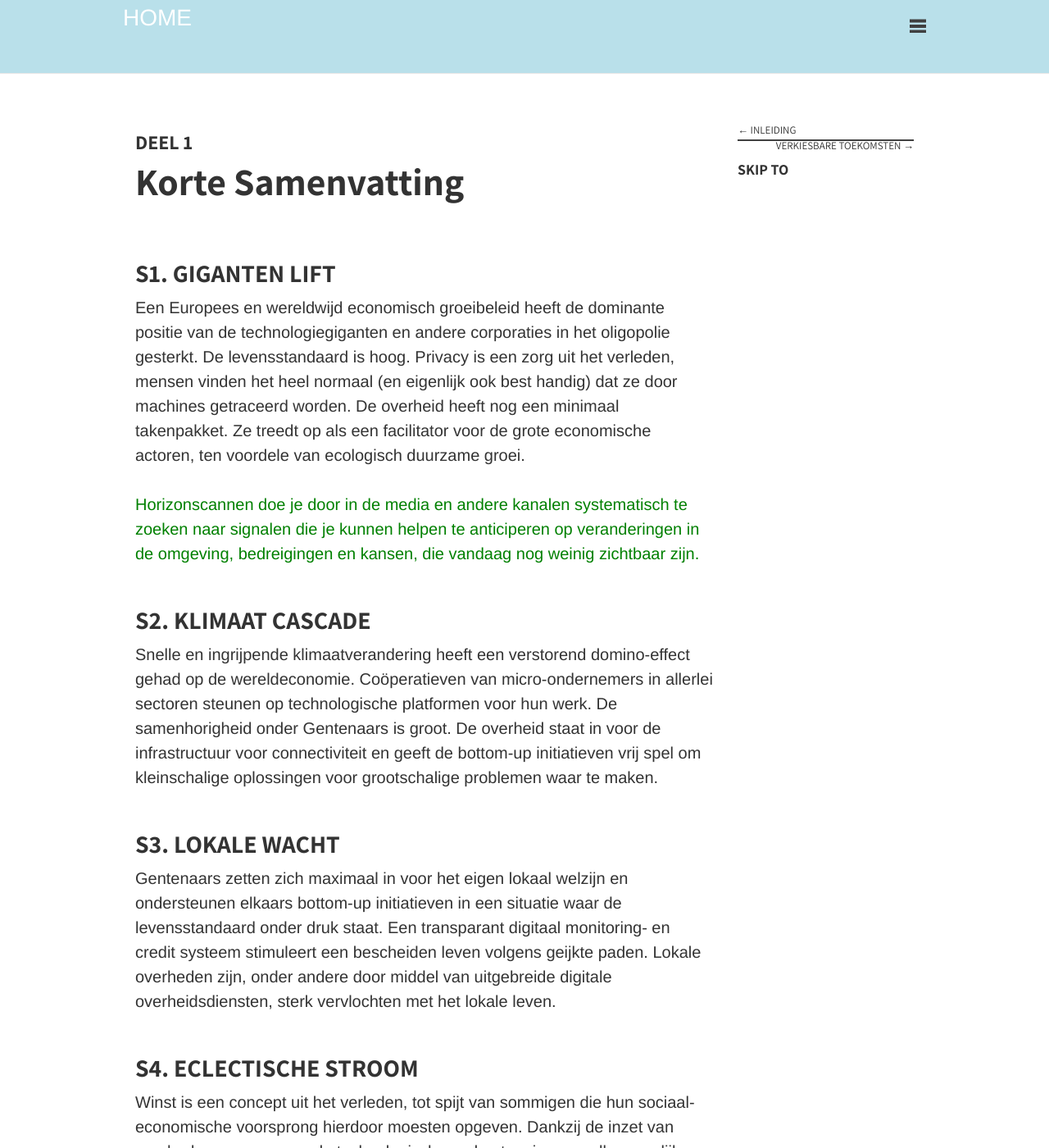
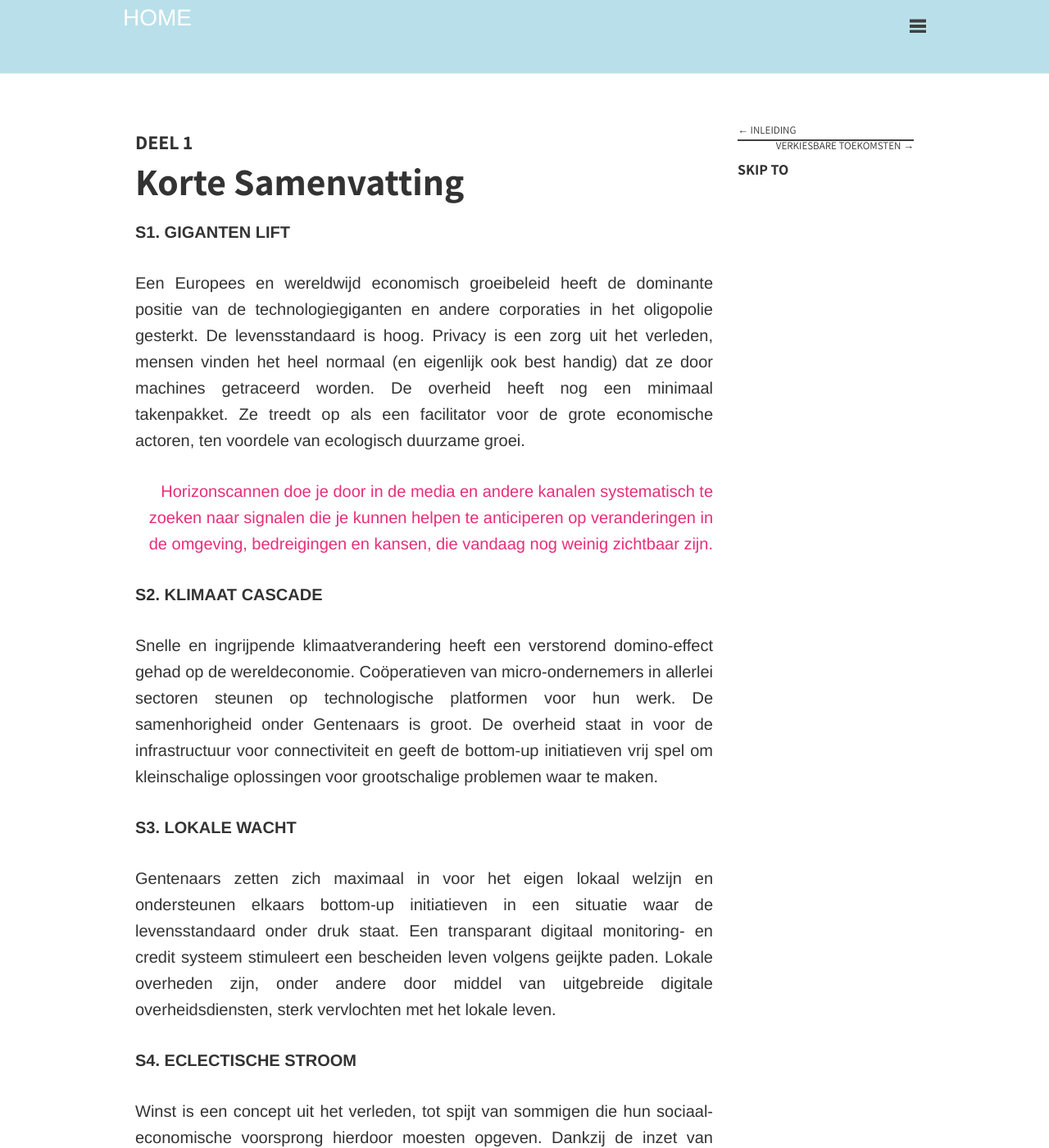
Before and after one commit to lab9k/scripts-voor-gent-2040-en, a Jekyll site: the page built from chapters/chapter-0-part-1.md, in a window 1280 px wide and 1400 px high. Shown: the whole window at 82% size. Built offline with Jekyll 4.4.1, drawn with Linux system fonts in a browser that asks for light colours; nearby versions of some CDN libraries.

Commit message:
Update logos and add styles

```diff
--- a/chapters/chapter-0-part-1.md
+++ b/chapters/chapter-0-part-1.md
@@ -8,7 +8,8 @@
 title: Korte Samenvatting
 ---
 
-## S1. GIGANTEN LIFT
+**S1. GIGANTEN LIFT**
+
 Een Europees en wereldwijd economisch groeibeleid
 heeft de dominante positie van de technologiegiganten en andere corporaties in het oligopolie gesterkt. De
 levensstandaard is hoog. Privacy is een zorg uit het verleden, mensen vinden het heel normaal (en eigenlijk ook
@@ -21,7 +22,8 @@
 weinig zichtbaar zijn.
 {:.side-note}
 
-## S2. KLIMAAT CASCADE
+**S2. KLIMAAT CASCADE**
+
 Snelle en ingrijpende klimaatverandering heeft een verstorend domino-effect gehad op de wereldeconomie.
 Coöperatieven van micro-ondernemers in allerlei sectoren
 steunen op technologische platformen voor hun werk. De
@@ -29,7 +31,8 @@
 staat in voor de infrastructuur voor connectiviteit en geeft
 de bottom-up initiatieven vrij spel om kleinschalige oplossingen voor grootschalige problemen waar te maken.
 
-## S3. LOKALE WACHT
+**S3. LOKALE WACHT**
+
 Gentenaars zetten zich maximaal in voor het eigen lokaal
 welzijn en ondersteunen elkaars bottom-up initiatieven
 in een situatie waar de levensstandaard onder druk staat.
@@ -39,7 +42,8 @@
 uitgebreide digitale overheidsdiensten, sterk vervlochten
 met het lokale leven.
 
-## S4. ECLECTISCHE STROOM
+**S4. ECLECTISCHE STROOM**
+
 Winst is een concept uit het verleden, tot spijt van sommigen die hun sociaal-economische voorsprong hierdoor
 moesten opgeven. Dankzij de inzet van overheden
 op verregaande technologische ondersteuning
@@ -48,7 +52,8 @@
 én maatschappelijke innovatie. Hoewel klimaatverandering haar gevolgen laat voelen, is de stad
 zelf volledig klimaatneutraal.
 
-## HET KOMPAS
+**HET KOMPAS**
+
 Geen van deze toekomsten zal wellicht ooit in de geschetste
 vorm werkelijkheid worden. Maar sommige van hun kenmerkende eigenschappen zullen zich, op kortere of langere
 termijn, wel aanbieden in Gent en de wereld. Als we goed kijken, kunnen we ze herkennen. Dit document biedt daarom
@@ -59,7 +64,8 @@
 De mogelijke toekomsten waarnaar we willen evolueren,
 liggen immers niet zomaar voor ons uitgestald.
 
-## GELAAGDE WERKELIJKHEDEN
+**GELAAGDE WERKELIJKHEDEN**
+
 In elk van de geschetste toekomstbeelden, ontmoeten we
 twee Gentenaars die hun leven leiden in deze werkelijkheden. Om daarna nog dieper te graven, gebruiken we de techniek van Causal Layered Analysis . Dat laat ons toe om eerst
 feiten te beschrijven die aan de oppervlakte zichtbaar zijn.
@@ -68,7 +74,8 @@
 steunen. Zo maken we de diepgewortelde uitgangspunten
 van onze toekomstbeelden voor Gent expliciet.
 
-## EN UW TOEKOMSTBEELDEN?
+**EN UW TOEKOMSTBEELDEN?**
+
 Tenslotte doen wij een voorstel voor een vijfde toekomstbeeld met bijhorend kompas en gelaagde weergave. Dit is
 meer dan een samenvoeging van wat vooraf ging, het is
 een herinterpretatie met nieuwe combinaties van bouwstenen. [drie regels samenvatting integratie]
--- a/index.html
+++ b/index.html
@@ -58,7 +58,7 @@
             <img src= {{ "/images/AFR_logobig.jpg" | prepend:site.baseurl }} alt="">
         </div>
         <div class="logo-container col-md-4">
-            <img src= {{ "/images/stad-gent.png" | prepend:site.baseurl }} alt="">
+            <img src= {{ "/images/Logo_Gent.png" | prepend:site.baseurl }} alt="">
         </div>
     </div>
   <div class="clear"></div>
```
Also changed, not shown: _includes/css/main.css (+9 -1 lines), images/Logo_Gent.png (added).
